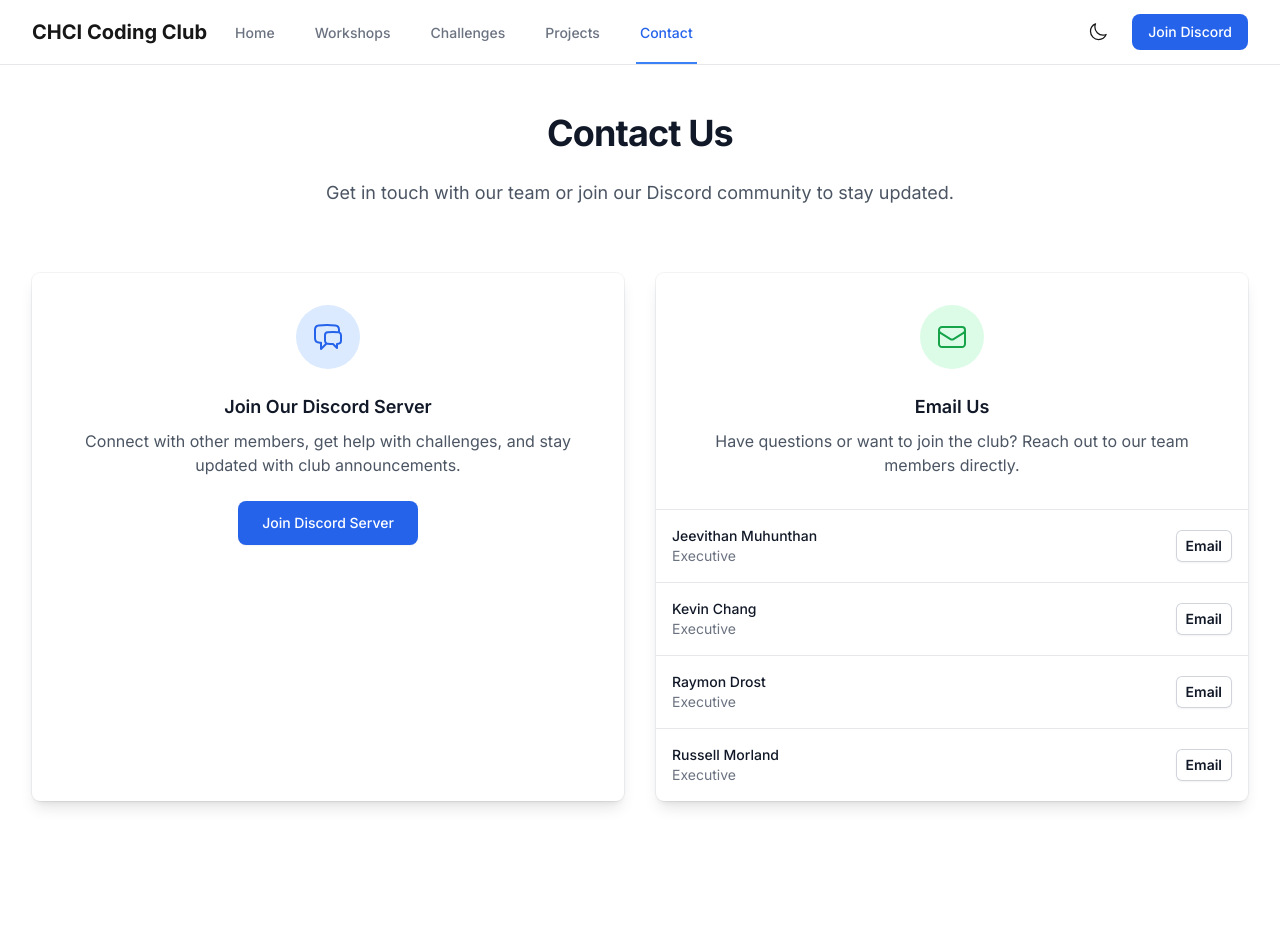
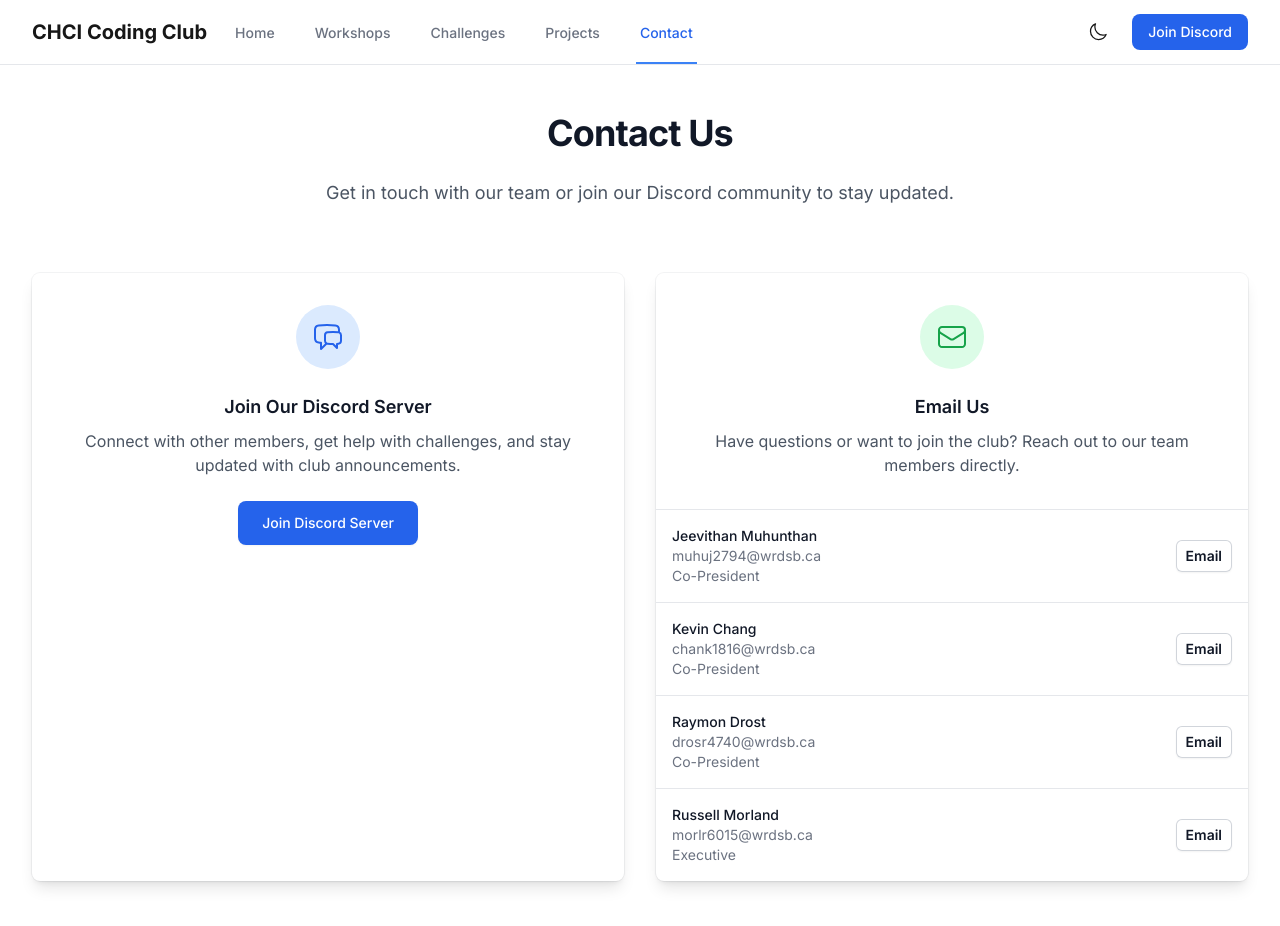
Before and after one commit to IshaanD-RX6600/Coding-Club-Website, a Next.js app: page /contact in a window 1280 px wide. Shown: the top 926 px of the page. Before the commit the page ends 865 px from the top, so only its background shows below. Built offline with nearby package versions, Linux system fonts and the light colour scheme.

Commit message:
email stuff improved

```diff
--- a/src/app/contact/page.tsx
+++ b/src/app/contact/page.tsx
@@ -1,9 +1,9 @@
 import { ChatBubbleLeftRightIcon, EnvelopeIcon } from '@heroicons/react/24/outline';
 
 const contacts = [
-  { name: 'Jeevithan Muhunthan', email: 'muhuj2794@wrdsb.ca', role: 'Executive' },
-  { name: 'Kevin Chang', email: 'chank1816@wrdsb.ca', role: 'Executive' },
-  { name: 'Raymon Drost', email: 'drosr4740@wrdsb.ca', role: 'Executive' },
+  { name: 'Jeevithan Muhunthan', email: 'muhuj2794@wrdsb.ca', role: 'Co-President' },
+  { name: 'Kevin Chang', email: 'chank1816@wrdsb.ca', role: 'Co-President' },
+  { name: 'Raymon Drost', email: 'drosr4740@wrdsb.ca', role: 'Co-President' },
   { name: 'Russell Morland', email: 'morlr6015@wrdsb.ca', role: 'Executive' }
 ];
 
@@ -70,6 +70,7 @@ export default function ContactPage() {
                 <li key={contact.email} className="flex items-center p-4 hover:bg-gray-50 dark:hover:bg-gray-800">
                   <div className="min-w-0 flex-1">
                     <p className="truncate text-sm font-medium text-gray-900 dark:text-white">{contact.name}</p>
+                    <p className="truncate text-sm text-gray-500 dark:text-gray-400">{contact.email}</p>
                     <p className="truncate text-sm text-gray-500 dark:text-gray-400">{contact.role}</p>
                   </div>
                   <a
```
